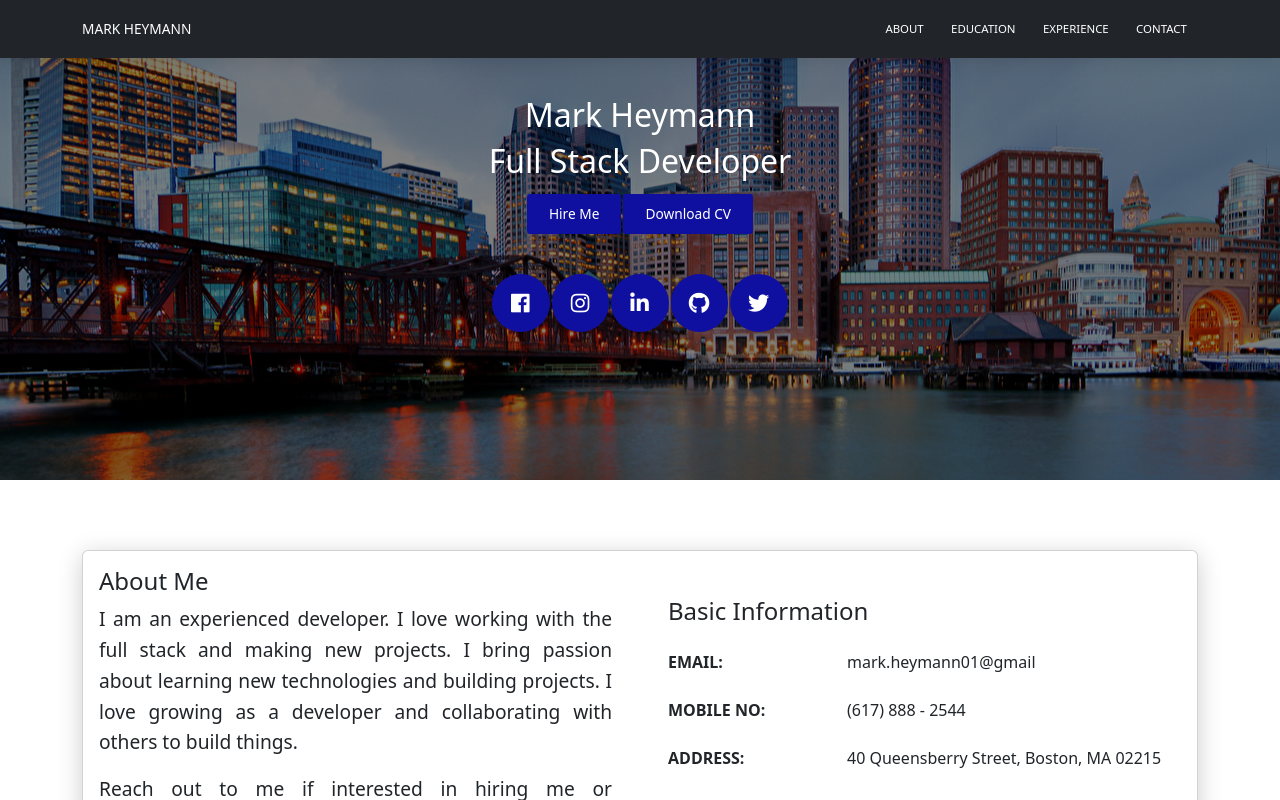
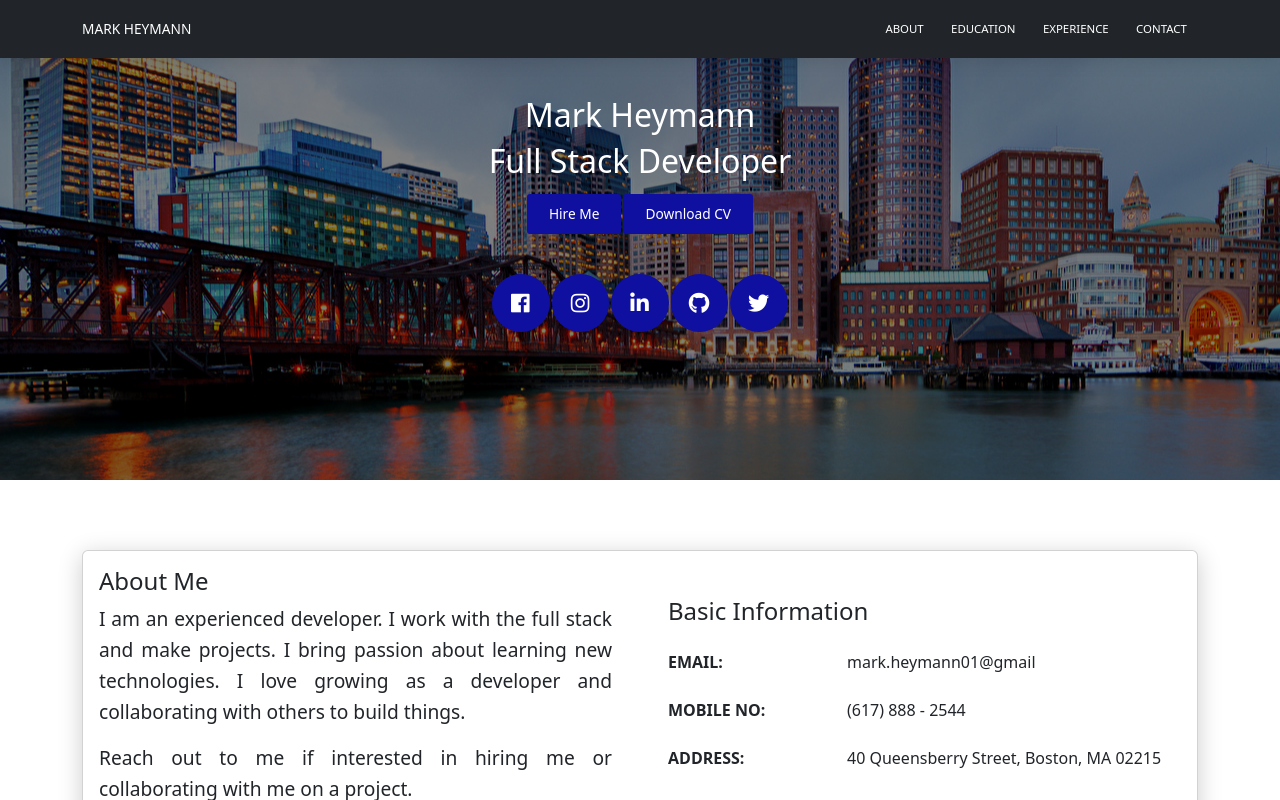
Before and after one commit to heymann-mark/heymann-mark.github.io, an Angular app: page / in a window 1280 px wide. Shown: the top 800 px of the page. Built offline with nearby package versions, Linux system fonts and the light colour scheme.

Commit message:
about changes 2

```diff
--- a/src/app/profile/about/about.component.html
+++ b/src/app/profile/about/about.component.html
@@ -6,9 +6,9 @@
           <div class="card-body">
             <div class="h4 mt-0 title....................">About Me</div>
             <p align="justify">
-              I am an experienced developer. I love working with the full
-              stack and making new projects. I bring passion about learning new
-              technologies and building projects. I love growing as a developer
+              I am an experienced developer. I work with the full
+              stack and make projects. I bring passion about learning new
+              technologies. I love growing as a developer
               and collaborating with others to build things.
             </p>
             <p align="justify">
```
